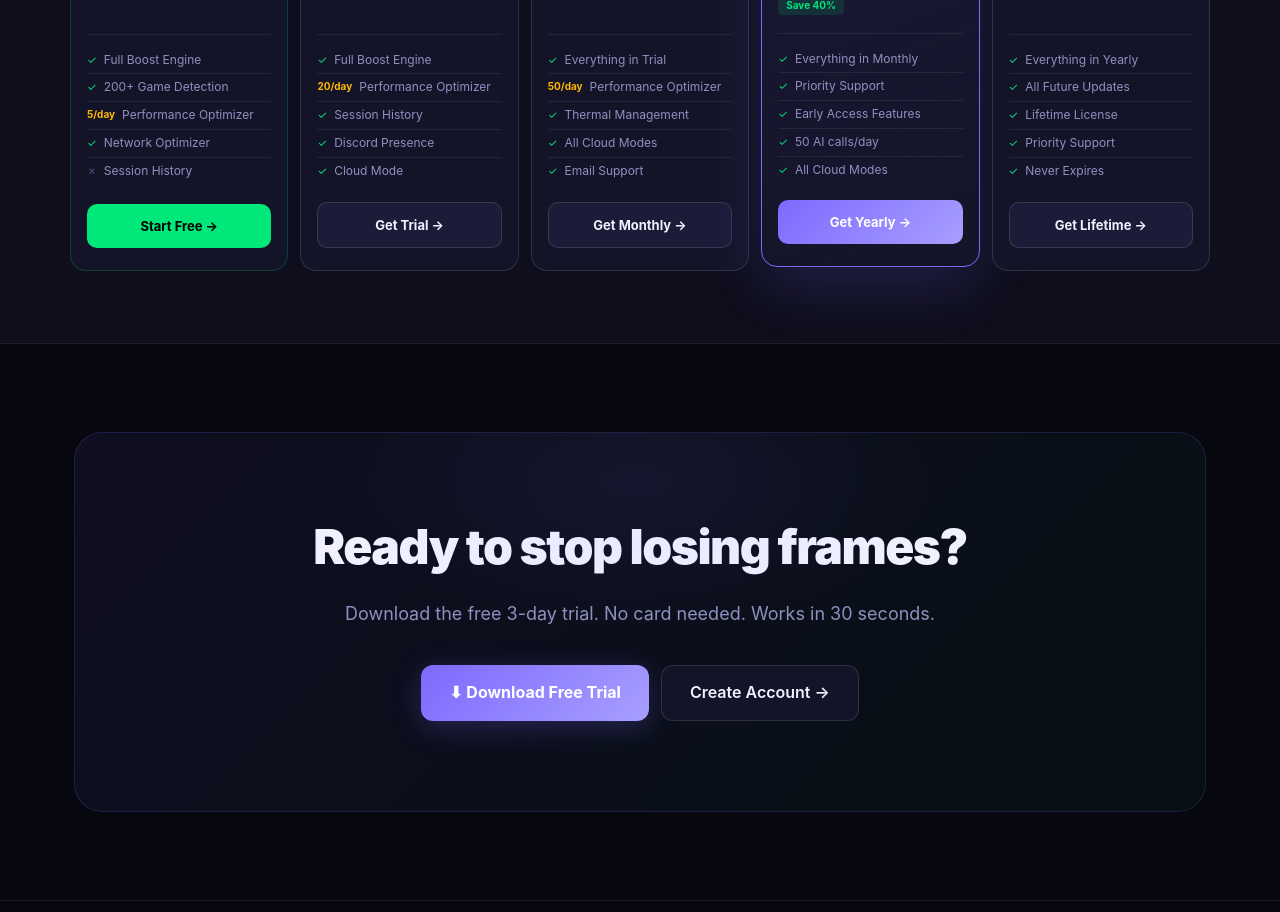
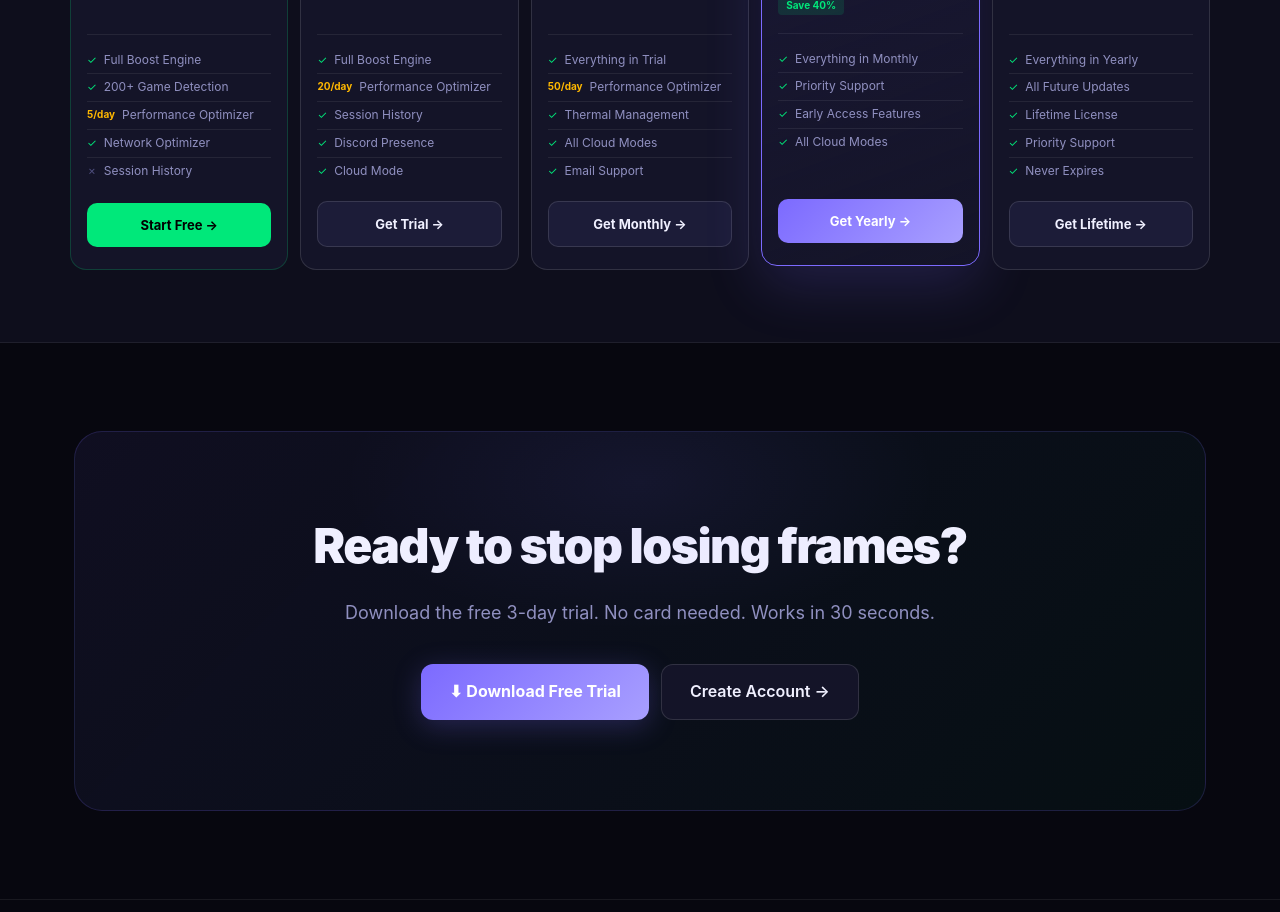
Before and after one commit to xogamesltd/valcrown-website, a website: page index.html in a window 1280 px wide. Shown: the part 4840-5752 px from the top of the page. Drawn offline with Linux system fonts and the light colour scheme; no server answers.

Commit message:
Remove AI mentions from pricing and homepage

```diff
--- a/index.html
+++ b/index.html
@@ -332,7 +332,6 @@
           <li><span class="pck">✓</span>Everything in Monthly</li>
           <li><span class="pck">✓</span>Priority Support</li>
           <li><span class="pck">✓</span>Early Access Features</li>
-          <li><span class="pck">✓</span>50 AI calls/day</li>
           <li><span class="pck">✓</span>All Cloud Modes</li>
         </ul>
         <a href="pricing.html" class="pbtn pbg">Get Yearly →</a>
```
